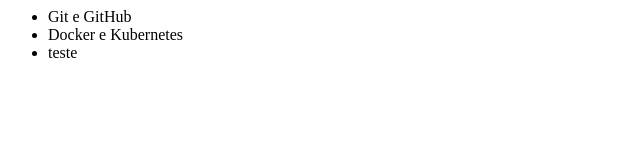
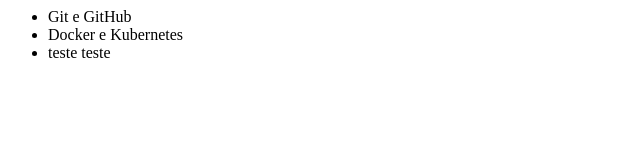
Before and after one commit to Gabibisuca/portal, a plain HTML site: page exemplo.html in a window 1280 px wide. Shown: the full height of the page, 0-640 px from the left. Drawn offline with Linux system fonts and the light colour scheme.

Commit message:
Update exemplo.html

```diff
--- a/exemplo.html
+++ b/exemplo.html
@@ -4,7 +4,7 @@
     <ul>
       <li>Git e GitHub</li>
       <li>Docker e Kubernetes</li>
-      <li>teste</li>
+      <li>teste teste</li>
     <ul>
   </body>
 </html>
```
